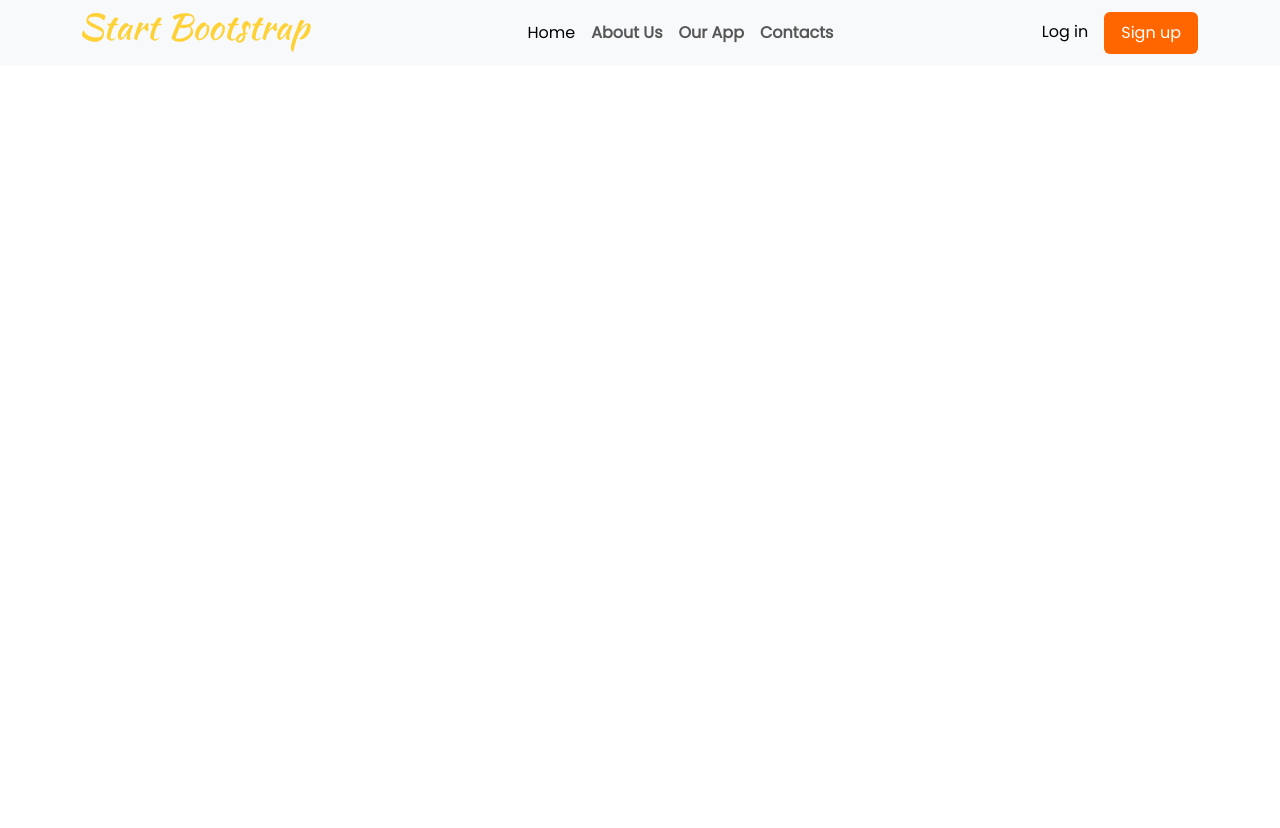
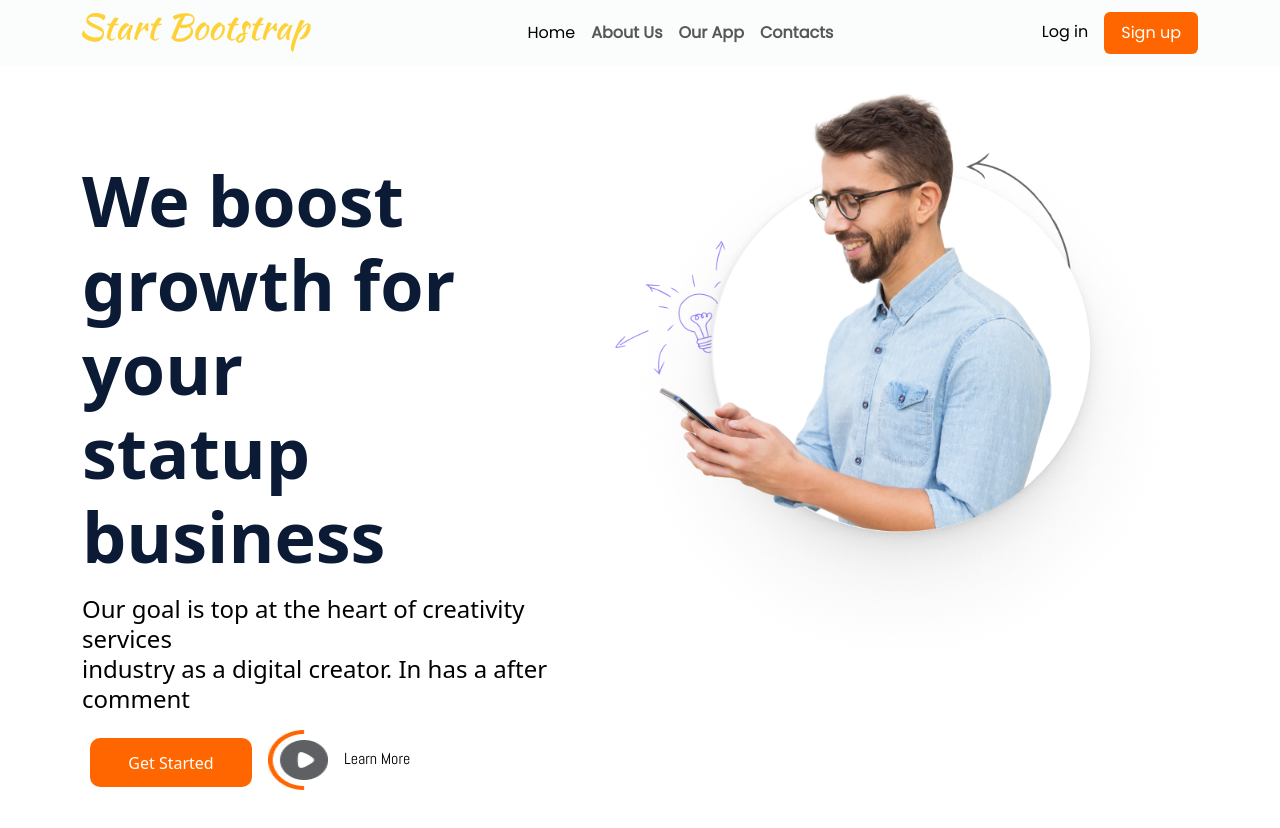
Before and after one commit to depressedKarimul/OSTAD-COURSE, a plain HTML site: page Module 5/index.html in a window 1280 px wide. Shown: the top 828 px of the page. Before the commit the page ends 800 px from the top, so only its background shows below. Drawn offline with Linux system fonts and the light colour scheme; files whose address does not match are found by name.

Commit message:
Hero section added

```diff
--- a/Module 5/index.html
+++ b/Module 5/index.html
@@ -17,7 +17,8 @@
   <body>
     <!-- Nav Section  -->
 
-    <nav class="navbar navbar-expand-lg bg-body-tertiary fixed-top">
+    <section>
+      <nav class="navbar navbar-expand-lg bg-light bg-opacity-50 fixed-top">
         <div class="container">
           <a class="navbar-brand" href="#">
             <img class="img-fluid" src="./assets/Logo.png" alt="" />
@@ -60,6 +61,61 @@
           </div>
         </div>
       </nav>
+    </section>
+
+    <!-- Hero section  -->
+
+    <section class="hero-section mt-1 mt-md-5">
+      <div class="container">
+        <div
+          class="d-flex flex-column flex-md-row justify-content-center gap-0"
+        >
+          <div>
+            <h1 class="">
+              We boost <br />
+              growth for your <br />
+              statup business
+            </h1>
+            <p class="fs-4 fw-medium lh-sm mt-3">
+              Our goal is top at the heart of creativity services <br />
+              industry as a digital creator. In has a after <br />
+              comment
+            </p>
+
+            <div class="d-flex justify-content-start gap-2">
+              <div class="m-2">
+                <button class="btn og-btn">Get Started</button>
+              </div>
+              <div>
+                <img
+                  class="img-fluid"
+                  src="assets/Learn More icon.png"
+                  alt=""
+                  style="height: 60px; width: 60px"
+                />
+              </div>
+
+              <div class="mt-3">
+                <a
+                  href="#"
+                  class="text-decoration-none p-2 lead fs-6 fw-normal"
+                  id="fontAbel"
+                  >Learn More</a
+                >
+              </div>
+            </div>
+          </div>
+          <div>
+            <img
+              class="img-fluid mt-4"
+              src="./assets/Group 27.png"
+              alt=""
+              style="width: 655.24px; height: 618px"
+            />
+          </div>
+        </div>
+      </div>
+    </section>
 
     <script src="./bootstrap-5.3.8-dist/js/bootstrap.js"></script>
   </body>
--- a/Module 5/style.css
+++ b/Module 5/style.css
@@ -1,7 +1,13 @@
+@import url('https://fonts.googleapis.com/css2?family=Abel&display=swap');
+
 * {
   margin: 0;
   padding: 0;
   box-sizing: border-box;
+}
+
+body {
+  height: 300vh;
 }
 
 
@@ -10,9 +16,37 @@
   --secondary-color: #000000;
 }
 
-/* html {
-  height: 300vh;
-} */
+body {
+  background-color: #FFFFFF;
+}
+
+
+#fontAbel {
+    font-family: "Abel", sans-serif;
+    color: var(--secondary-color);
+}
+
+
+
+.og-btn {
+  background-color: var(--primary-color);
+  width: 162px;
+  height: 49px;
+  color: #fff;
+  font-size: 16px;
+  font-weight: 500;
+  border-radius: 10px;
+  transition:  background-color 0.2s linear;
+
+}
+
+.og-btn:hover {
+  background-color: var(--secondary-color);
+  color: #fff;
+
+}
+
+
 
 
 /* NavBar */
@@ -43,3 +77,18 @@
 
 
 }
+
+
+/* Hero section  */
+
+.hero-section {
+  h1 {
+    font-size: 70px;
+    font-weight: 900;
+    margin-top: 110px;
+    color: #0B1B35;
+  }
+  p {
+    color: var(--secondary-color);
+  }
+}
```
Also changed, not shown: 1 other file. Lines whose indentation alone changed are shown as unchanged.
